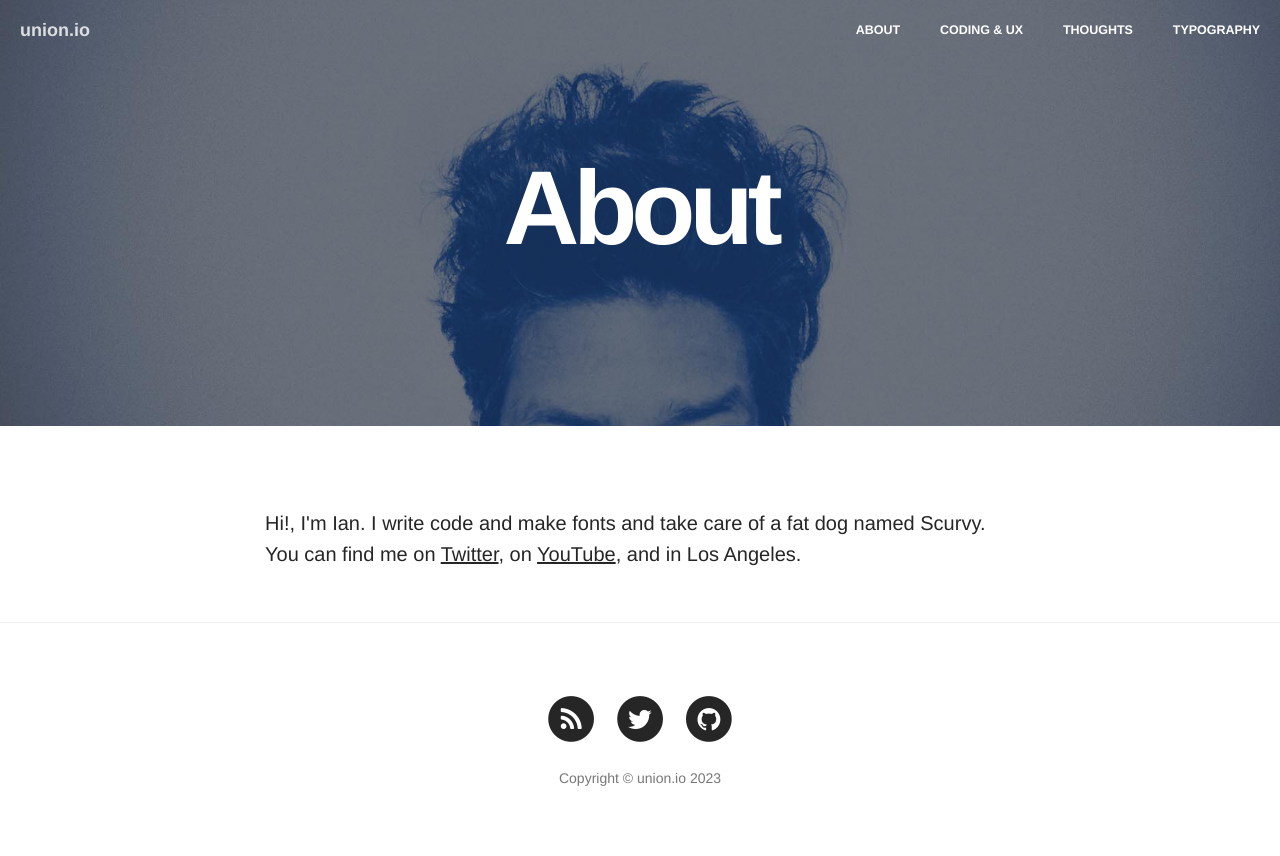
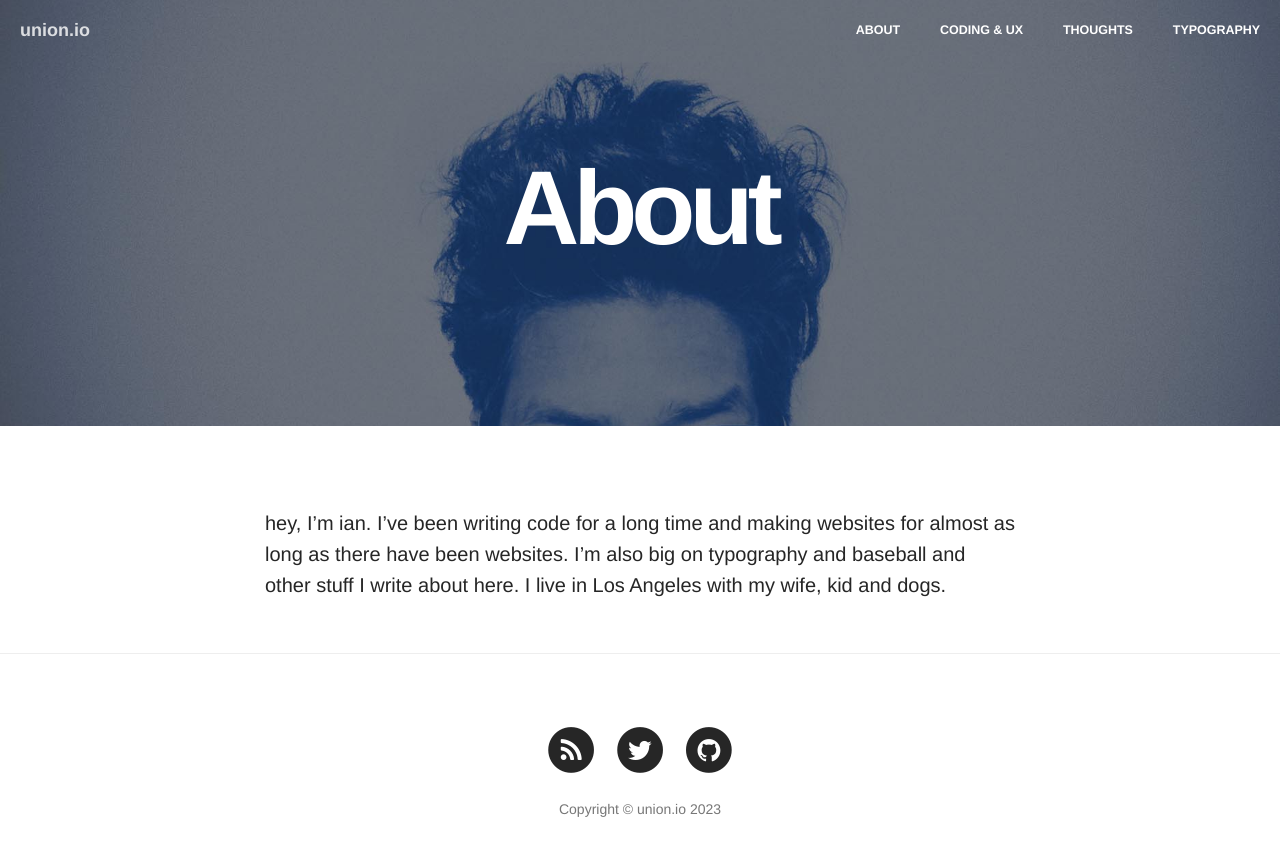
Before and after one commit to i-a-n/unionjkl, a Jekyll site: the page built from about.html, in a window 1280 px wide. Shown: the top 856 px of the page. Built offline with Jekyll 4.4.1, drawn with Linux system fonts in a browser that asks for light colours; nearby versions of some CDN libraries; some web fonts are replaced.

Commit message:
update bio

```diff
--- a/about.html
+++ b/about.html
@@ -4,4 +4,9 @@ title: "About"
 header-img: "img/about-bg.jpg"
 ---
 
-<p>Hi!, I'm Ian. I write code and make fonts and take care of a fat dog named Scurvy. You can find me on <a href="https://twitter.com/union_io" target="_blank">Twitter</a>, on <a href="https://www.youtube.com/c/ianm" target="_blank">YouTube</a>, and in Los Angeles.</p>
+<p>
+  hey, I’m ian. I’ve been writing code for a long time and making websites for
+  almost as long as there have been websites. I’m also big on typography and
+  baseball and other stuff I write about here. I live in Los Angeles with my
+  wife, kid and dogs.
+</p>
```
